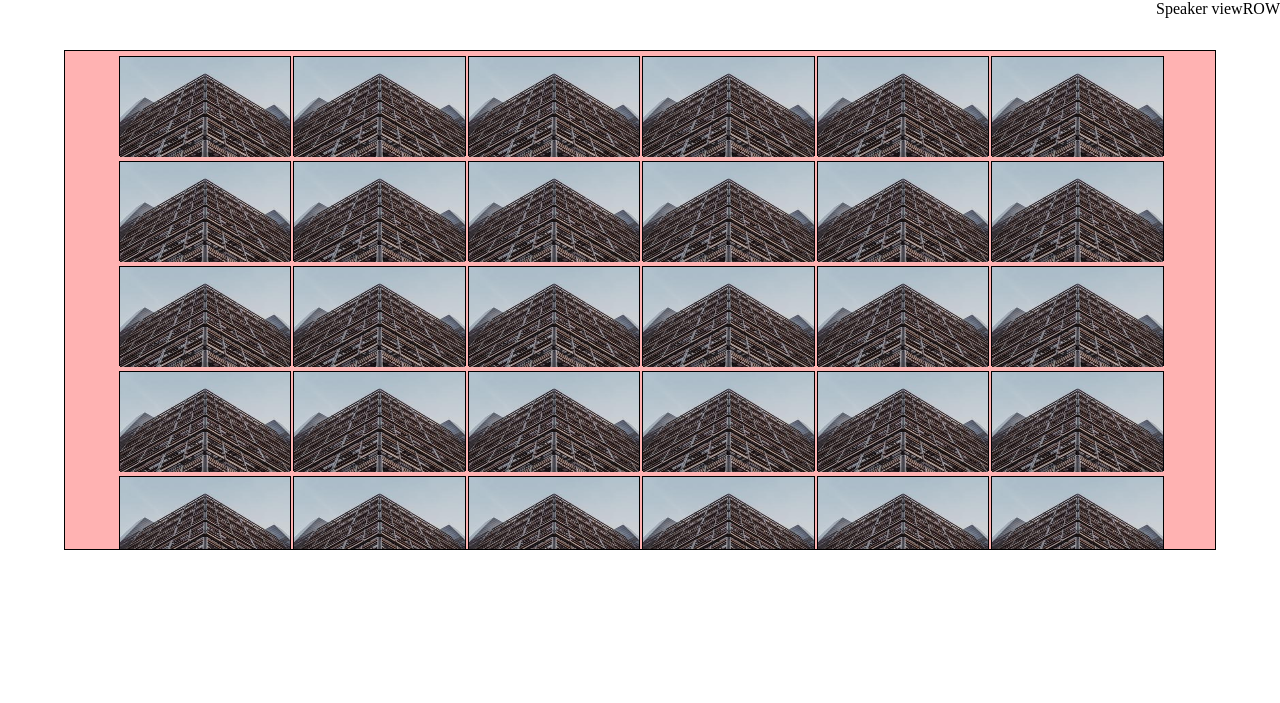
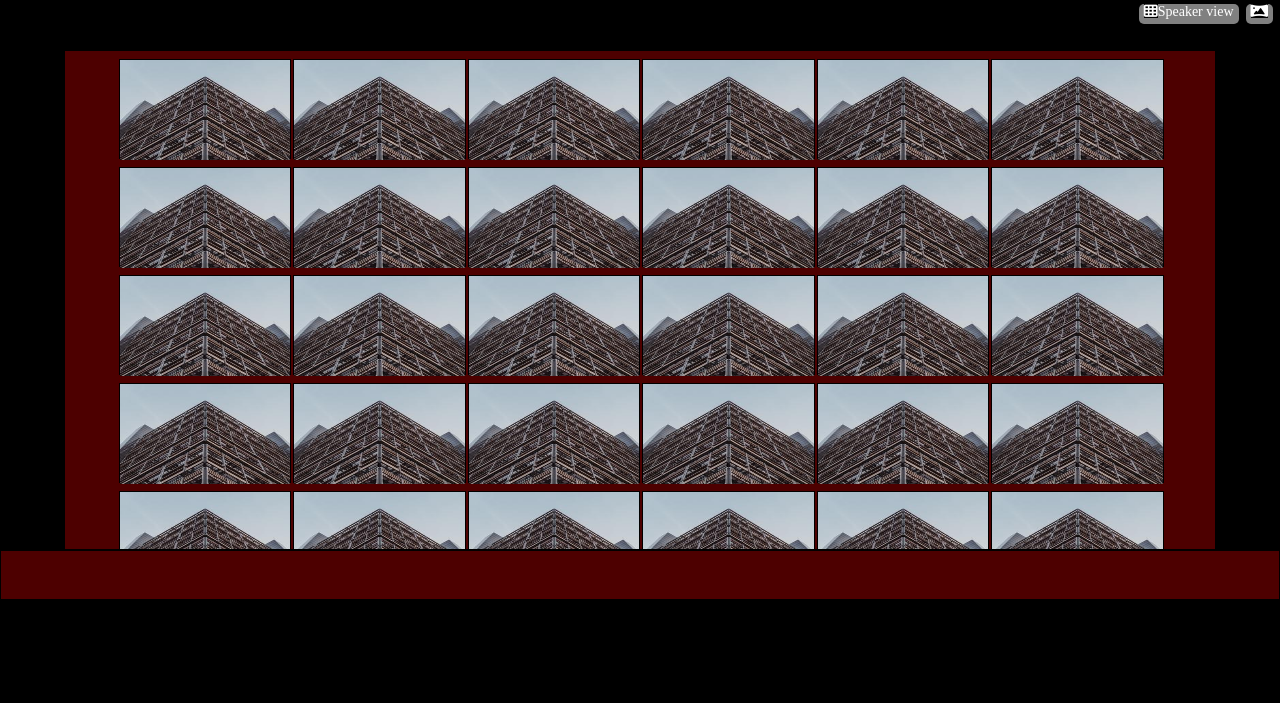
Before and after one commit to DavideManciucca/html-css-zoom, a plain HTML site: page index.html in a window 1280 px wide. Drawn offline with Linux system fonts and the light colour scheme.

Commit message:
Bozza scheletro pagina

```diff
--- a/global.css
+++ b/global.css
@@ -2,7 +2,11 @@
   margin: 0;
   padding: 0;
   box-sizing: border-box;
+  background-color: black;
+  color: white;
 }
+
+
 /* .content.debug{
   height: calc(100vh-100px);
 } */
--- a/index.html
+++ b/index.html
@@ -4,6 +4,7 @@
   <meta charset="UTF-8">
   <meta http-equiv="X-UA-Compatible" content="IE=edge">
   <meta name="viewport" content="width=device-width, initial-scale=1.0">
+  <link rel="stylesheet" href="https://cdnjs.cloudflare.com/ajax/libs/font-awesome/6.1.0/css/all.min.css" integrity="sha512-10/jx2EXwxxWqCLX/hHth/vu2KY3jCF70dCQB8TSgNjbCVAC/8vai53GfMDrO2Emgwccf2pJqxct9ehpzG+MTw==" crossorigin="anonymous" referrerpolicy="no-referrer" />
   <link rel="stylesheet" href="style.css">
   <link rel="stylesheet" href="utils.css">
   <link rel="stylesheet" href="global.css">
@@ -11,14 +12,17 @@
 </head>
 <body>
   <header class="d-flex end">
-    <div class=" "> Speaker view</div>
-    <div>ROW</div>
+    <div class="header-text"> <i class="fa-solid fa-table-cells"></i>Speaker view</div>
+    <div class="header-text"><i class="fa-solid fa-panorama"></i></div>
 
   </header>
 
   <main>
     <div class="content debug h500 d-flex ">
-      <div class="user debug h100 w15"><img class="userimg" src="img/zooming.jpg" alt="graphic description"></div>
+      <div class="user debug h100 w15">
+        <img class="userimg" src="img/zooming.jpg" alt="graphic description">
+
+      </div>
       <div class="user debug h100 w15"><img class="userimg" src="img/zooming.jpg" alt="graphic description"></div>
       <div class="user debug h100 w15"><img class="userimg" src="img/zooming.jpg" alt="graphic description"></div>
       <div class="user debug h100 w15"><img class="userimg" src="img/zooming.jpg" alt="graphic description"></div>
@@ -63,7 +67,7 @@
 
 
   <footer>
-    <div class="h50 "></div>
+    <div class="h50 debug "></div>
 
 
   </footer>
--- a/style.css
+++ b/style.css
@@ -1,5 +1,16 @@
 header{
   height: 50px;
+  background-color: black;
+}
+.header-text{
+  font-size: 14px;
+  color: white;
+  margin-top: 4px;
+  margin-right: 7px;
+  background-color: gray;
+  height: 20px;
+  border-radius: 5px;
+  padding: 0 5px;
 }
 
 .content{
@@ -16,7 +27,7 @@ header{
 
 .debug.h100.w15{
 margin-left: 2px;
-margin-top: 5px;
+margin-top: 8px;
 }
 /* .user.debug.h100.w15{
   background-image: url(img/zooming.jpg);
```
